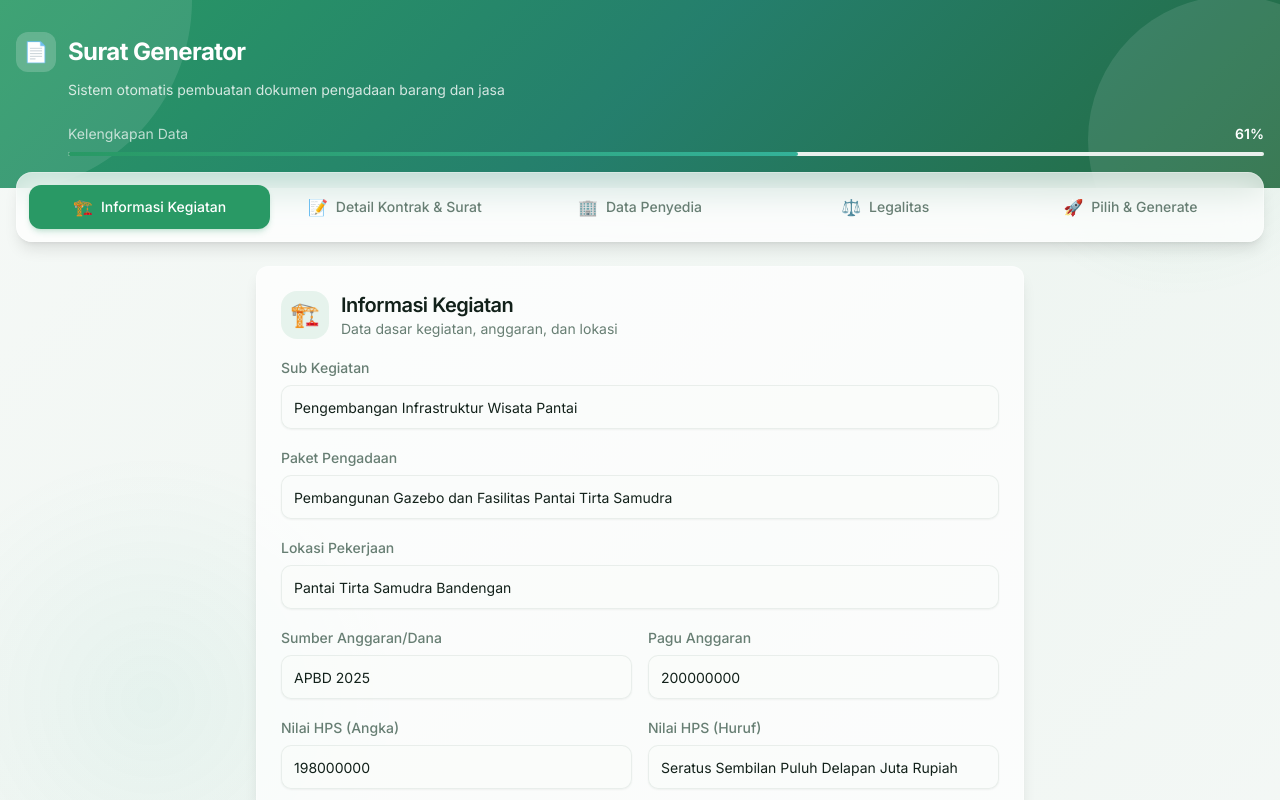
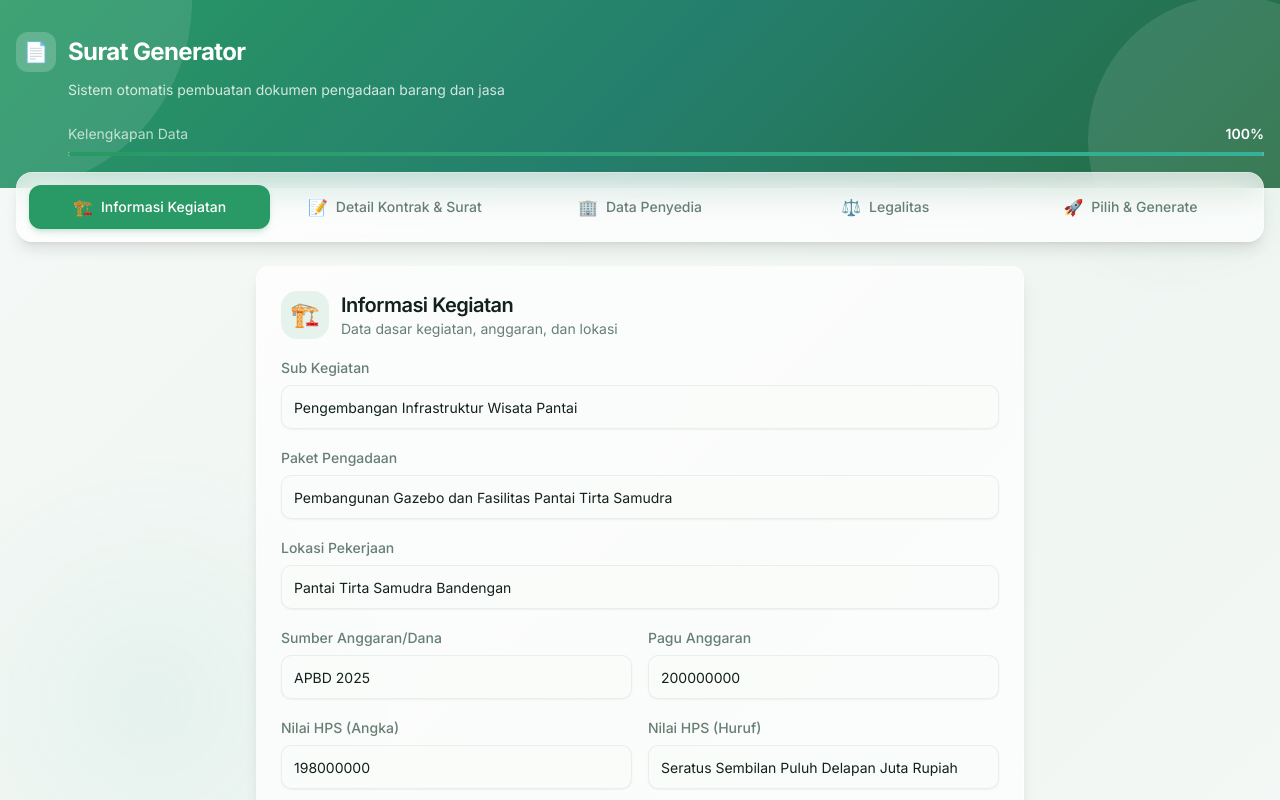
Before and after one commit to agungsarwono/web-mailing, a React (Vite) app: page / in a window 1280 px wide. Shown: the top 800 px of the page. Built offline with nearby package versions, Linux system fonts and the light colour scheme.

Commit message:
feat: pre-fill all empty form fields with default dummy data

```diff
--- a/src/components/InputForm.jsx
+++ b/src/components/InputForm.jsx
@@ -116,44 +116,44 @@ export default function InputForm() {
         alamat_instansi: "Jalan AR Hakim Nomor 51 Jepara",
 
         // Nomor & Tanggal Surat
-        nomor_nota_dinas: "",
-        tanggal_nota_dinas: "",
-        nomor_undangan: "",
-        tanggal_undangan: "",
-        nomor_hasil_pl: "",
-        tanggal_hasil_pl: "",
-        nomor_surat_penawaran: "",
-        tanggal_surat_penawaran: "",
-        nomor_sppbj: "",
-        tanggal_sppbj: "",
-        nomor_spk: "",
-        tanggal_spk: "",
-        nomor_spmk: "",
-        tanggal_spmk: "",
-        nomor_bast_lokasi: "",
-        nomor_ba_25: "",
-        tanggal_ba_25: "2025-09-20",
-        nomor_ba_100: "027/BA-100/PAR/2025",
-        tanggal_ba_100: "2025-09-25",
-        nomor_surat_permohonan_ba_100: "22/SP-100/MAPK/2025", // Surat Permohonan BA Bayar 100
-        tanggal_surat_permohonan_ba_100: "2025-09-26", // Tanggal Surat Permohonan BA Bayar 100
-        nomor_ba_serah1: "027/BA-ST1/PAR/2025",
-        tanggal_ba_serah1: "2025-09-30",
-        nomor_ba_bayar_uang_muka: "027/BA-UM/PAR/2025",
+        nomor_nota_dinas: "027/3-019/2024",
+        tanggal_nota_dinas: "2025-08-20",
+        nomor_undangan: "027.2/0464.3",
+        tanggal_undangan: "2025-09-17",
+        nomor_hasil_pl: "027.2/0464.10",
+        tanggal_hasil_pl: "2025-09-23",
+        nomor_surat_penawaran: "03/01/Penwr/MAPK/VIII/2025",
+        tanggal_surat_penawaran: "2025-08-25",
+        nomor_sppbj: "027.2/3-005.1",
+        tanggal_sppbj: "2025-08-29",
+        nomor_spk: "027.2/3-012.3/FISIK/2025",
+        tanggal_spk: "2025-09-26",
+        nomor_spmk: "027.2/3-012.4/FISIK/2025",
+        tanggal_spmk: "2025-09-26",
+        nomor_bast_lokasi: "027.2/3-012.5/FISIK/2025",
+        nomor_ba_25: "027.2/3-013.2/FISIK/2025",
+        tanggal_ba_25: "2025-09-30",
+        nomor_ba_100: "027.2/3-013.3/FISIK/2025",
+        tanggal_ba_100: "2025-12-08",
+        nomor_surat_permohonan_ba_100: "022/SP-100/MAPK/2025", // Surat Permohonan BA Bayar 100
+        tanggal_surat_permohonan_ba_100: "2025-12-05", // Tanggal Surat Permohonan BA Bayar 100
+        nomor_ba_serah1: "027.2/3-013.4/FISIK/2025",
+        tanggal_ba_serah1: "2025-12-09",
+        nomor_ba_bayar_uang_muka: "027.2/3-013.1/FISIK/2025",
         tanggal_ba_bayar_uang_muka: "2025-07-11",
-        nomor_ba_bayar_100: "027/BA-BYR100/PAR/2025",
-        tanggal_ba_bayar_100: "2025-10-05",
-        nomor_surat_permohonan_ba_25: "",
-        tanggal_surat_permohonan_ba_25: "",
-        nomor_surat_permohonan_um: "",
-        tanggal_surat_permohonan_um: "",
+        nomor_ba_bayar_100: "027.2/3-013.6/FISIK/2025",
+        tanggal_ba_bayar_100: "2025-12-08",
+        nomor_surat_permohonan_ba_25: "002/DAH/X/2025",
+        tanggal_surat_permohonan_ba_25: "2025-10-11",
+        nomor_surat_permohonan_um: "022/UM/MAPK/2025",
+        tanggal_surat_permohonan_um: "2025-07-09",
         tanggal_dokumen_hps: "2025-09-10",
-        nama_bank: "",
+        nama_bank: "BPD Bank Jateng",
 
         // Legalitas
-        no_akta: "",
-        nama_notaris: "",
-        tgl_akta: "",
+        no_akta: "295",
+        nama_notaris: "RAHMI NURLAILI. S.H, M.Kn.",
+        tgl_akta: "2023-01-27",
     });
 
     const [selectedTemplates, setSelectedTemplates] = useState([]);
```
